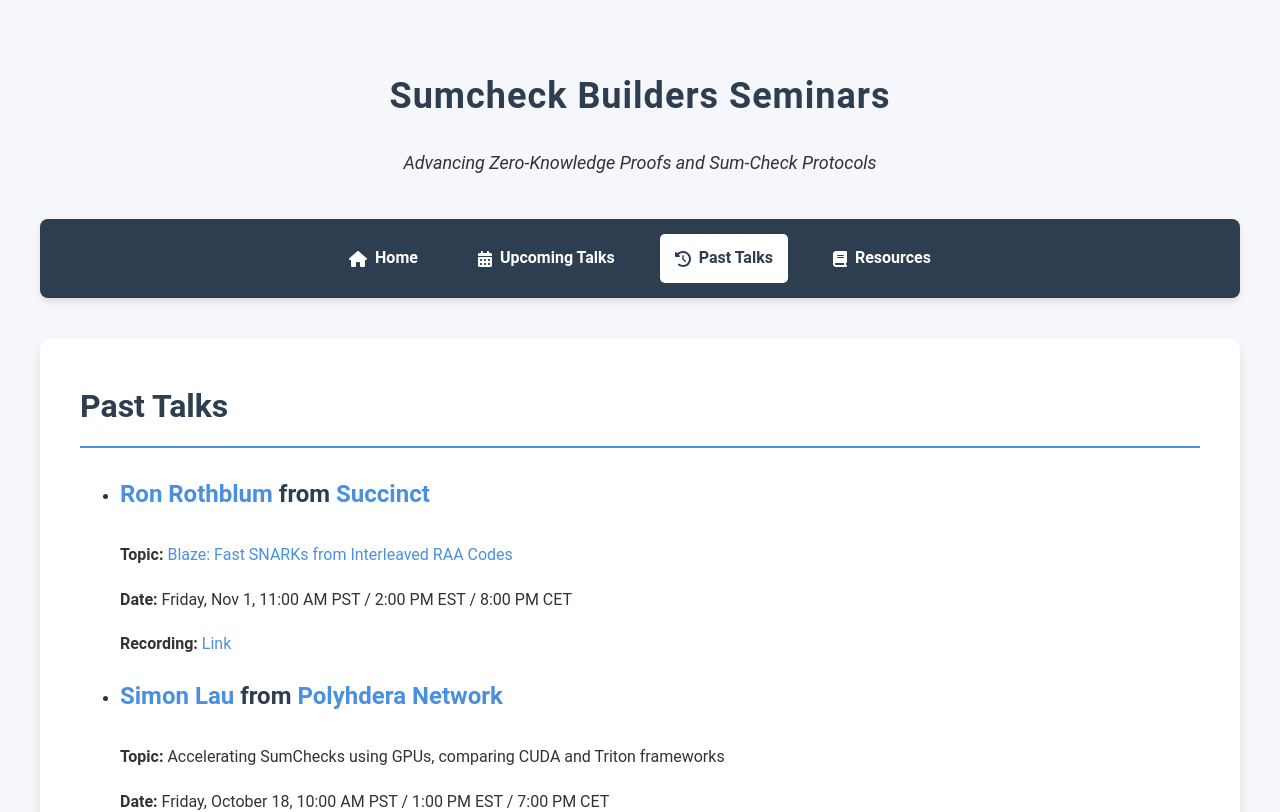
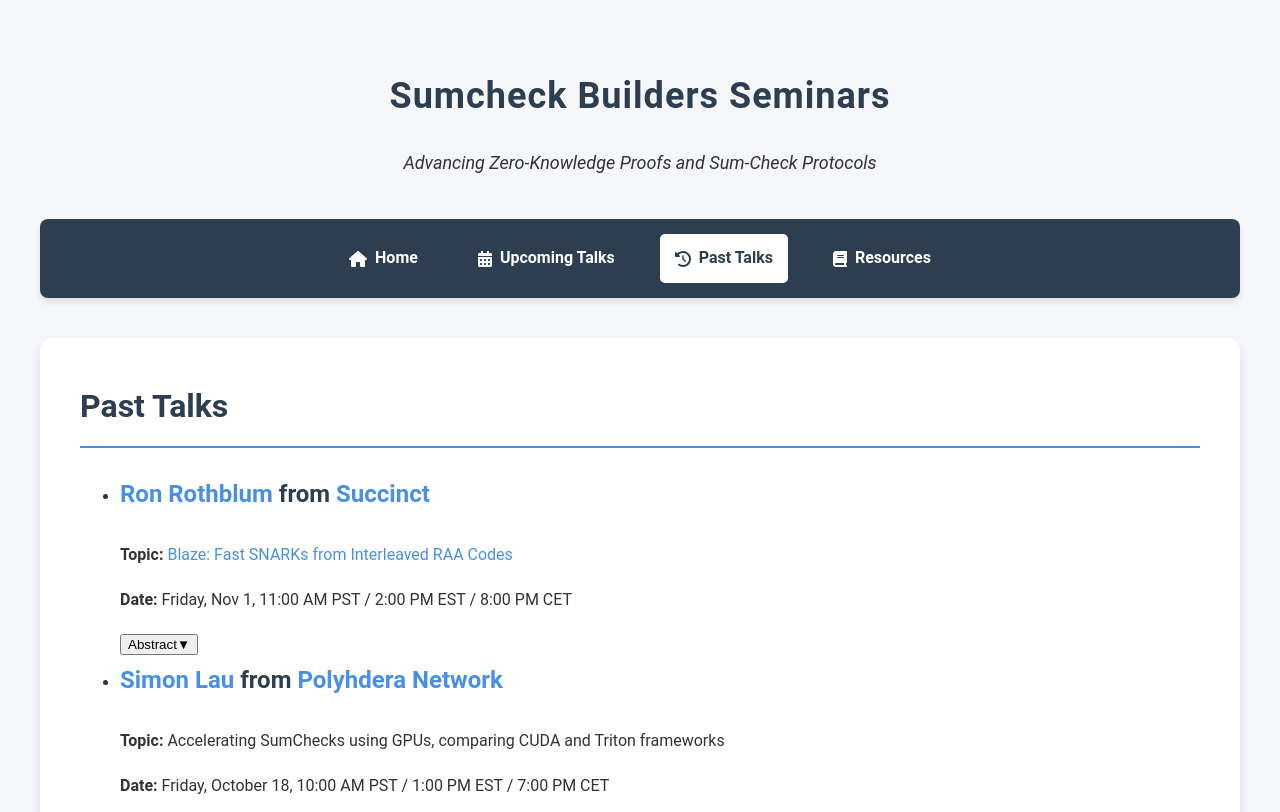
Before and after one commit to PolyhedraZK/sumcheck-builders, a React (Create React App) app in the folder sumcheck-builders-react/: page /past in a window 1280 px wide. Shown: the top 812 px of the page. Built offline with nearby package versions, Linux system fonts and the light colour scheme.

Commit message:
update past talk

```diff
--- a/sumcheck-builders-react/src/components/PastTalks.js
+++ b/sumcheck-builders-react/src/components/PastTalks.js
@@ -1,4 +1,4 @@
-import React from 'react';
+import React, { useState } from 'react';
 
 const PastTalks = () => {
   const talks = [
@@ -102,6 +102,35 @@ const PastTalks = () => {
     }
   ];
 
+  const ToggleContent = ({ title, content }) => {
+    const [isOpen, setIsOpen] = useState(false);
+
+    if (!content) return null;
+
+    const formatContent = (text) => {
+      const paragraphs = text.split('\n\n');
+      return paragraphs.map((paragraph, index) => (
+        <React.Fragment key={index}>
+          {paragraph}
+          {index < paragraphs.length - 1 && <><br /><br /></>}
+        </React.Fragment>
+      ));
+    };
+
+    return (
+      <div className="mt-2">
+        <button
+          onClick={() => setIsOpen(!isOpen)}
+          className="flex items-center text-blue-600 hover:text-blue-800"
+        >
+          <span className="font-semibold mr-2">{title}</span>
+          <span className="text-xs">{isOpen ? '▲' : '▼'}</span>
+        </button>
+        {isOpen && <p className="mt-2">{formatContent(content)}</p>}
+      </div>
+    );
+  };
+
   return (
     <div className="content">
       <h2 className="text-2xl font-bold mb-4">Past Talks</h2>
@@ -125,15 +154,18 @@ const PastTalks = () => {
               ) : talk.topic}
             </p>
             <p className="mb-2"><strong>Date:</strong> {talk.date}</p>
-            <p className="mb-2">
-              <strong>Recording:</strong> <a href={talk.recording} target="_blank" rel="noopener noreferrer" className="text-blue-600 hover:underline">Link</a>
-              {talk.recordingPassword && ` (Password: ${talk.recordingPassword})`}
-            </p>
+            {talk.recording && (
+              <p className="mb-2">
+                <strong>Recording:</strong> <a href={talk.recording} target="_blank" rel="noopener noreferrer" className="text-blue-600 hover:underline">Link</a>
+                {talk.recordingPassword && ` (Password: ${talk.recordingPassword})`}
+              </p>
+            )}
             {talk.slides && (
-              <p>
+              <p className="mb-2">
                 <strong>Slides:</strong> <a href={talk.slides} target="_blank" rel="noopener noreferrer" className="text-blue-600 hover:underline">Link</a>
               </p>
             )}
+            <ToggleContent title="Abstract" content={talk.abstract} />
           </li>
         ))}
       </ul>
```
